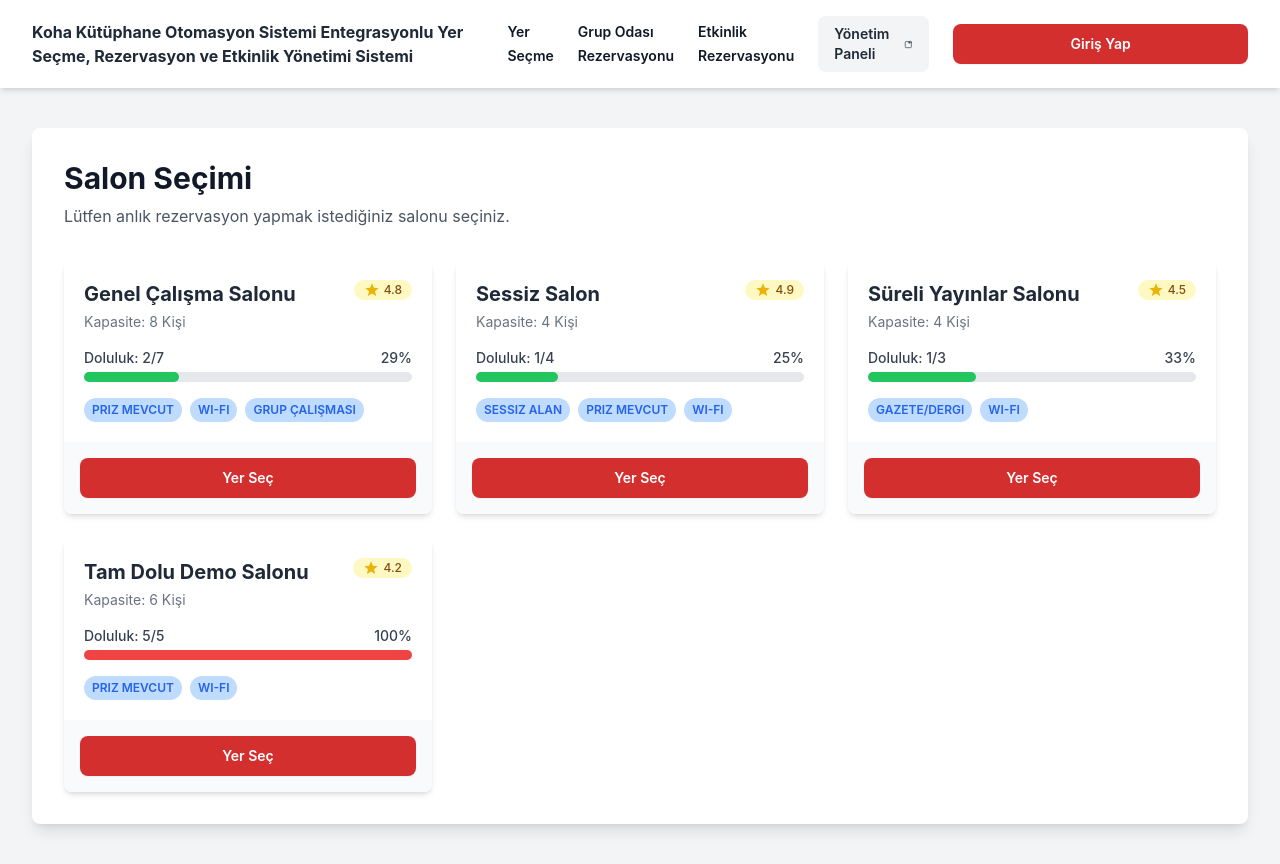
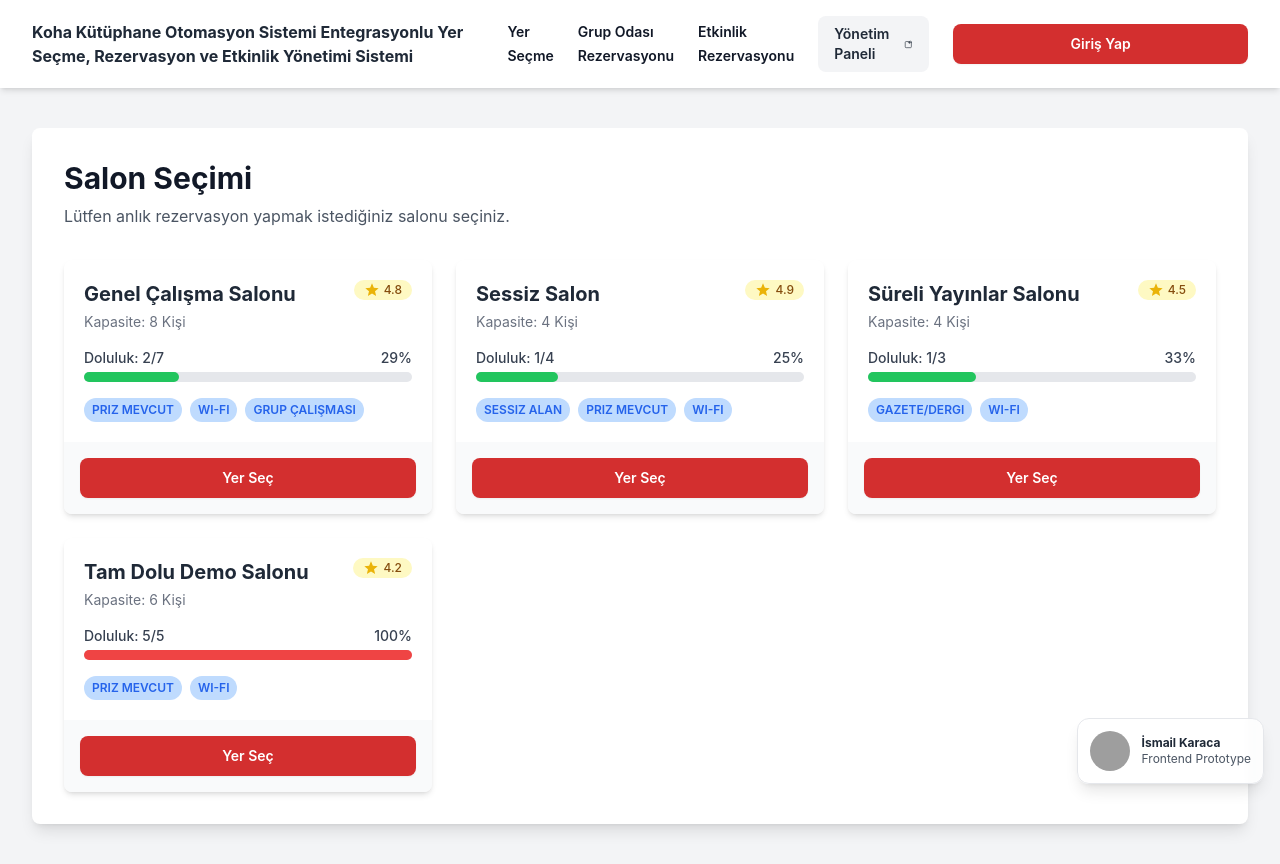
Before and after one commit to ismailkaraca/yersecme, a React (Vite) app: page / in a window 1280 px wide. Built offline with nearby package versions, Linux system fonts and the light colour scheme; grey boxes are pictures that could not be loaded.

Commit message:
Update App.jsx

```diff
--- a/src/App.jsx
+++ b/src/App.jsx
@@ -1036,6 +1036,46 @@ const AuthModal = () => {
 
 
 // --- MAIN APP COMPONENT ---
+
+/**
+ * Geliştirici imzasını ve logosunu gösteren, tıklandığında web sitesine yönlendiren bir React bileşeni.
+ * Bu bileşen ekranın sağ alt köşesinde sabit olarak konumlandırılmıştır.
+ */
+const DeveloperCredit = () => {
+  // Stil ve içerik için Tailwind CSS sınıfları kullanılmıştır.
+  return (
+    <a
+      href="https://www.ismailkaraca.com.tr/"
+      target="_blank"
+      rel="noopener noreferrer"
+      className="fixed bottom-4 right-4 z-50 flex items-center p-3 bg-white/80 backdrop-blur-sm border border-gray-200 rounded-xl shadow-lg hover:shadow-2xl transition-all duration-300 ease-in-out transform hover:-translate-y-1"
+      title='Frontend Prototype (Ön Yüz Prototipi) "İsmail Karaca" tarafından geliştirilmiştir.'
+    >
+      {/* Geliştirici Logosu */}
+      <img
+        src="https://www.ismailkaraca.com.tr/wp-content/uploads/2025/03/ismail1002025.svg"
+        alt="İsmail Karaca Logo"
+        className="w-10 h-10 mr-3 rounded-full object-cover"
+        // Resim yüklenemezse fallback gösterilir.
+        onError={(e) => {
+          e.target.onerror = null;
+          e.target.src = 'https://placehold.co/40x40/1e293b/ffffff?text=IK';
+          e.target.alt = 'İsmail Karaca Baş Harfleri';
+        }}
+      />
+      {/* Geliştirici Bilgi Metni */}
+      <div className="flex-col hidden sm:flex">
+         <span className="text-xs font-bold text-gray-800">
+          İsmail Karaca
+        </span>
+        <span className="text-xs text-gray-600">
+          Frontend Prototype
+        </span>
+      </div>
+    </a>
+  );
+};
+
 const AppContent = () => {
   const [currentPath, setCurrentPath] = useState('/rezervasyon/salonlar');
   const { isBreakModalOpen, openBreakModal, closeBreakModal } = useBreakModal();
@@ -1054,6 +1094,7 @@ const AppContent = () => {
             <Route path="/grup-rezervasyon" component={<GroupReservationPage />} exact={true} />
             <Route path="/etkinlikler" component={<EventsListPage />} exact={true} />
             <Route path="/etkinlikler/" component={<EventDetailPage />} />
+            <DeveloperCredit />
         </div>
     </RouterContext.Provider>
   );
```
